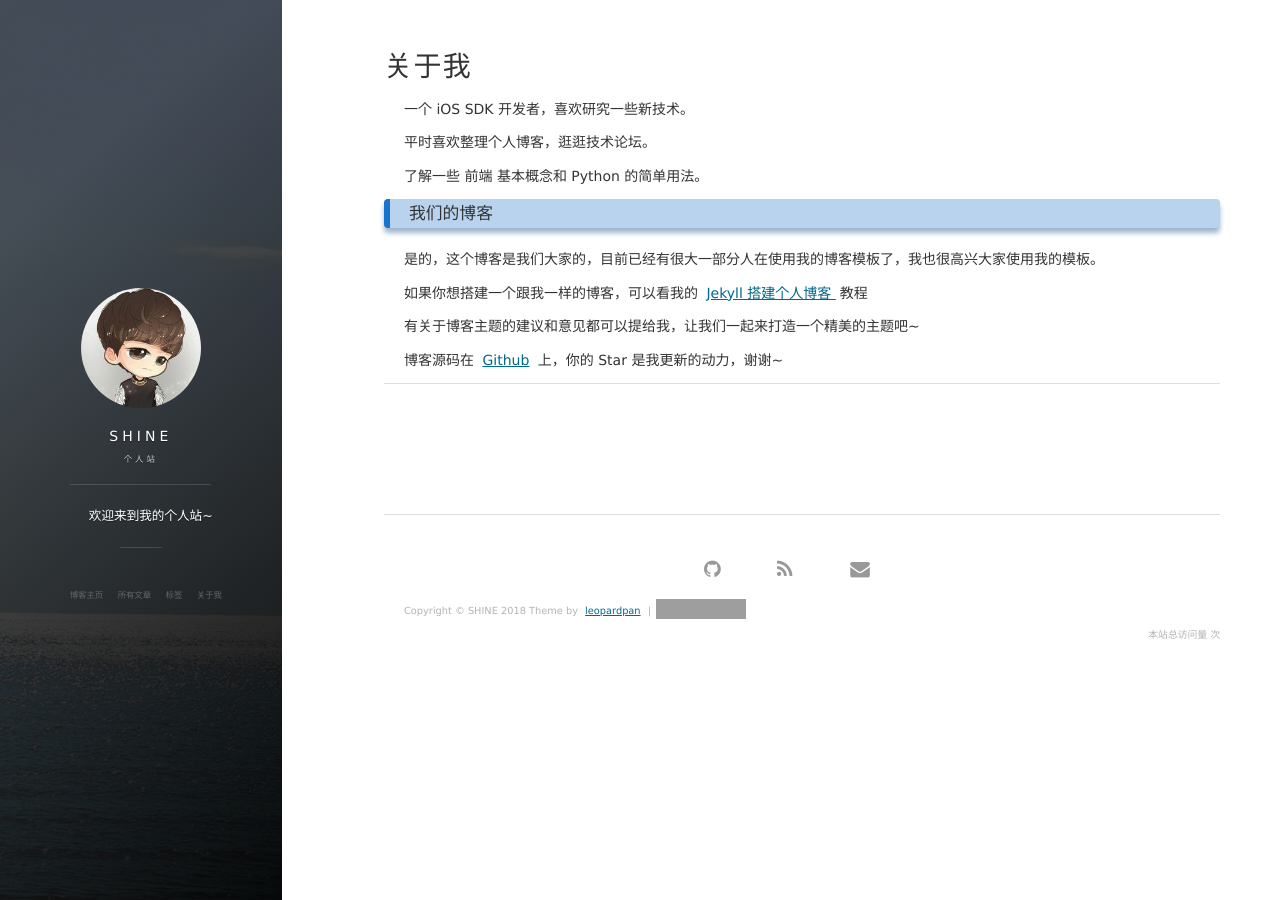
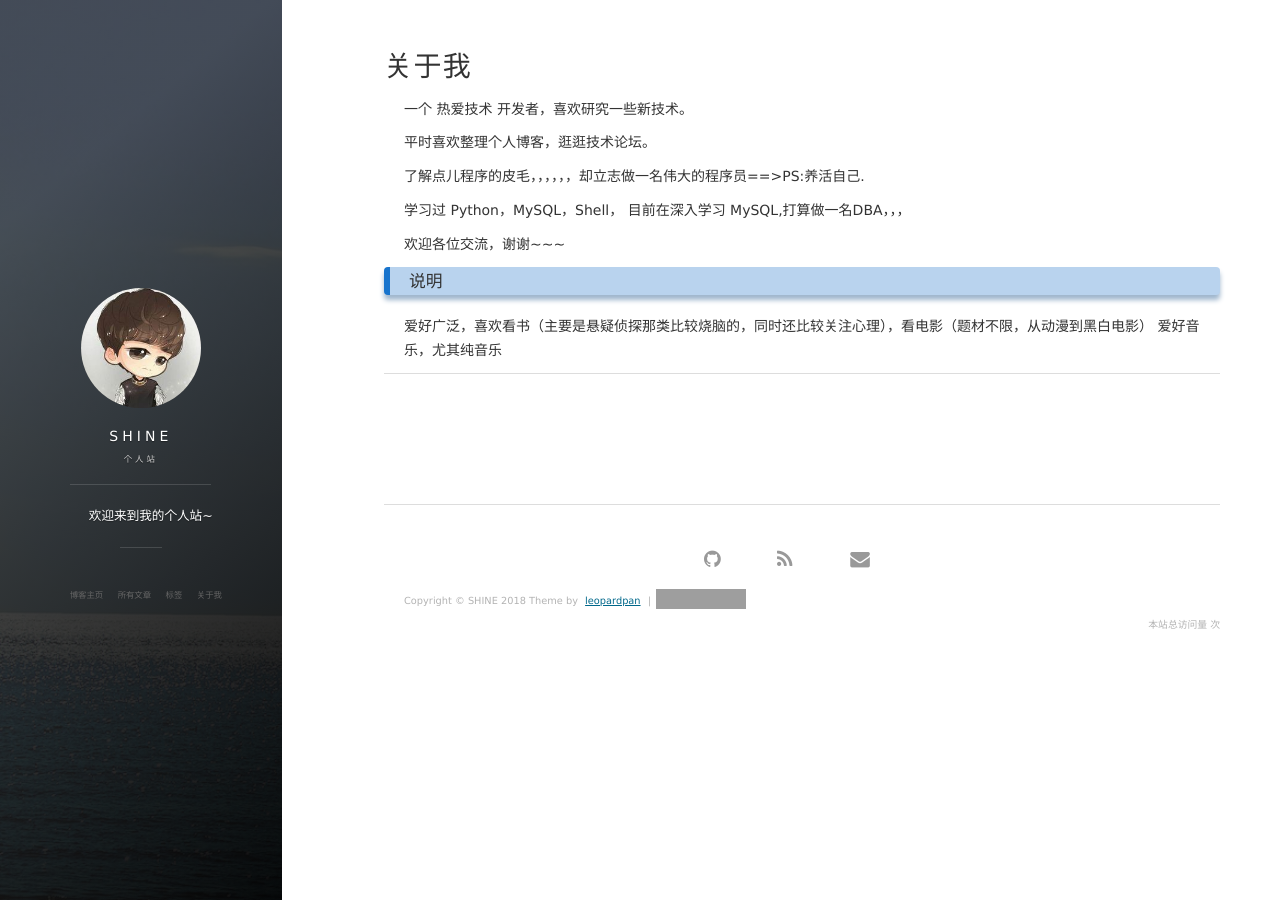
Before and after one commit to LabroShine/LabroShine.github.io, a Jekyll site: the page built from about.md, in a window 1280 px wide. Built offline with Jekyll 4.4.1, drawn with Linux system fonts in a browser that asks for light colours; nearby versions of some CDN libraries; comment, search, counter and statistics services are not loaded; grey boxes are pictures that could not be loaded.

Commit message:
modified about me

```diff
--- a/about.md
+++ b/about.md
@@ -3,33 +3,24 @@ layout: page
 title: 关于我
 ---
 
-一个 iOS SDK 开发者，喜欢研究一些新技术。
+一个 热爱技术 开发者，喜欢研究一些新技术。
 <p>
 平时喜欢整理个人博客，逛逛技术论坛。
 <p>
-了解一些 前端 基本概念和 Python 的简单用法。
+了解点儿程序的皮毛，，，，，，却立志做一名伟大的程序员==>PS:养活自己.
+<p>
+学习过 Python，MySQL，Shell，
+目前在深入学习 MySQL,打算做一名DBA，，，
+<p>
+欢迎各位交流，谢谢~~~
 
 <p>
 
-<h3> 我们的博客 </h3>
+<h3> 说明 </h3>
+<p>
+爱好广泛，喜欢看书（主要是悬疑侦探那类比较烧脑的，同时还比较关注心理），看电影（题材不限，从动漫到黑白电影）
+爱好音乐，尤其纯音乐
 
-<p>
-
-是的，这个博客是我们大家的，目前已经有很大一部分人在使用我的博客模板了，我也很高兴大家使用我的模板。
-
-<p>
-
-如果你想搭建一个跟我一样的博客，可以看我的
-<a href="/2016/10/jekyll_tutorials1/"> Jekyll 搭建个人博客 </a>
-教程
-
-<p>
-
-有关于博客主题的建议和意见都可以提给我，让我们一起来打造一个精美的主题吧~
-
-<p>
-
-博客源码在 <a target="_blank" href='https://github.com/leopardpan/leopardpan.github.io/'>Github</a> 上，你的 Star 是我更新的动力，谢谢~
 
 <p>
 
```
